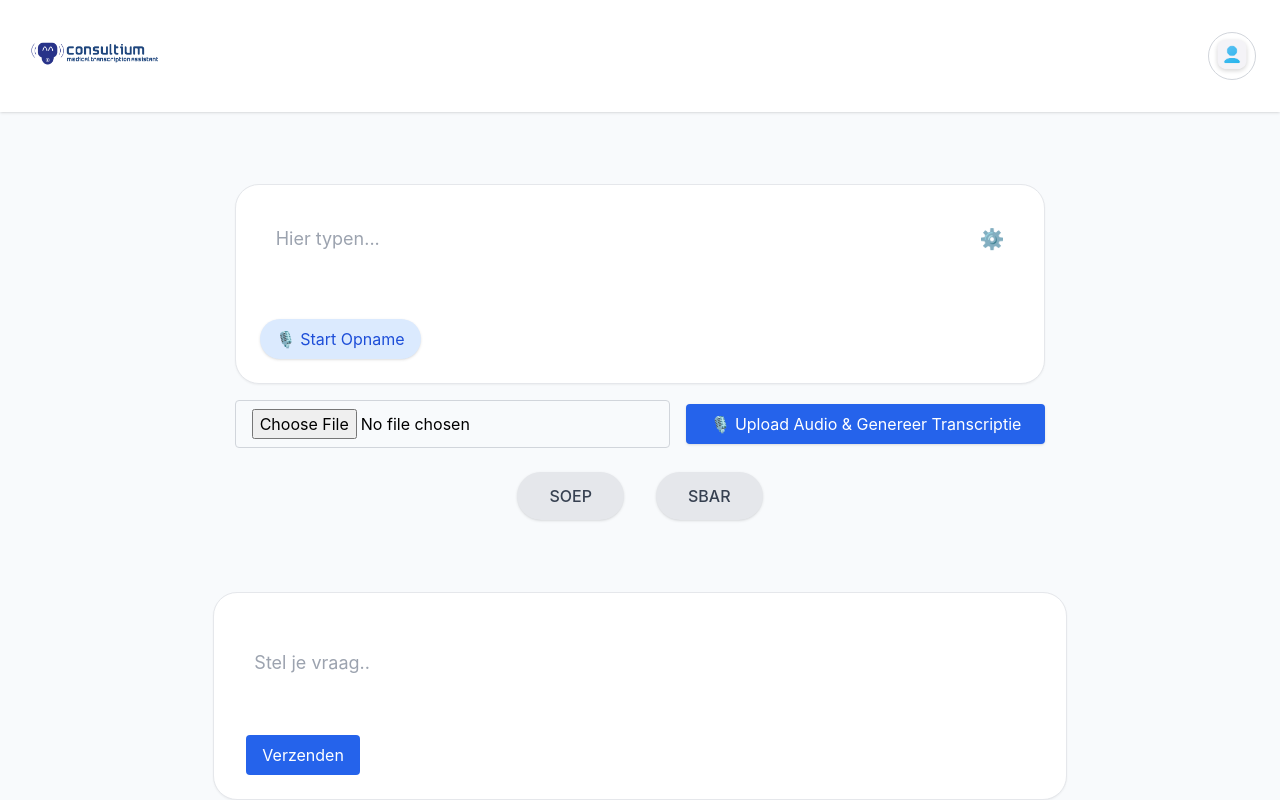
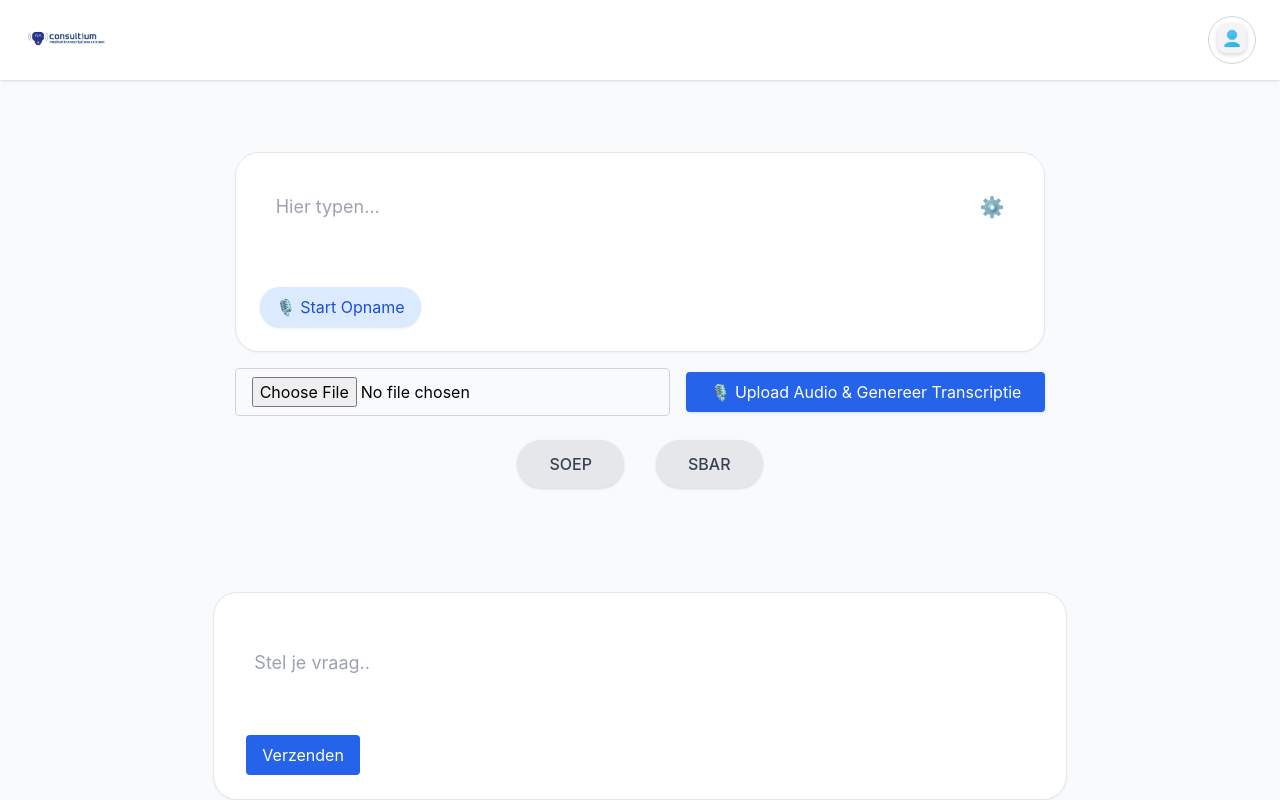
Before and after one commit to majdi3112/mediflow-frontend, a plain HTML site: page index.html in a window 1280 px wide. Drawn offline with nearby package versions, Linux system fonts and the light colour scheme.

Commit message:
Update index.html

```diff
--- a/index.html
+++ b/index.html
@@ -53,9 +53,9 @@
   <!-- Header -->
   <header class="flex items-center justify-between px-6 py-4 bg-white shadow">
     <div class="flex items-center space-x-3">
-      <img src="images/logo.png"
-     alt="Mediflow Logo"
-     class="h-20 w-auto object-contain">
+    <img src="images/logo.png"
+         alt="Mediflow Logo"
+         class="h-8 w-auto object-contain transform scale-150 origin-left">
     </div>
     <img src="images/user-profile.png" alt="User Profile" class="w-12 h-12 rounded-full border border-gray-300">
   </header>
```
